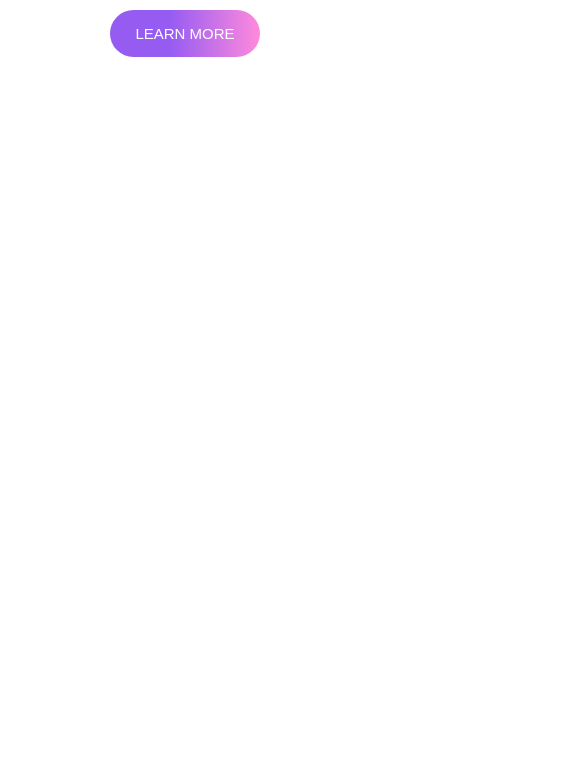
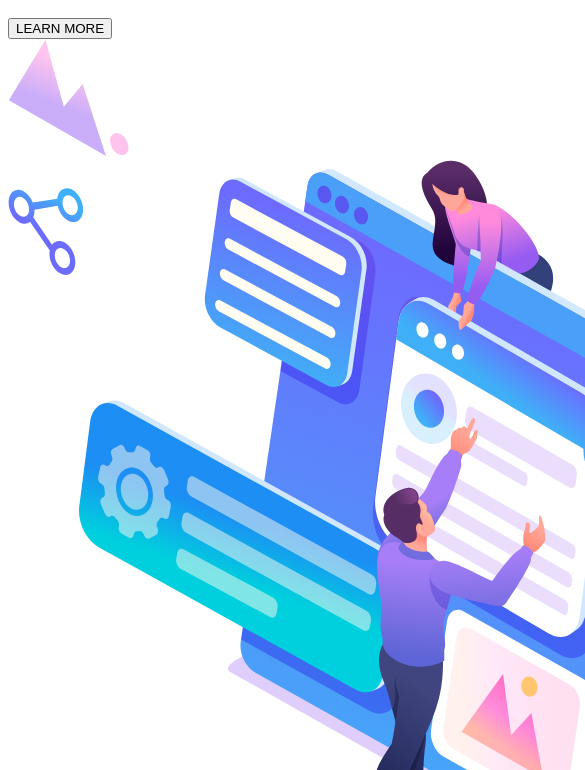
Before and after one commit to jignesh-trivedi/Web-Design-Landing-page, a website: page index.html in a window 390 px wide. Shown: the part 433-1203 px from the top of the page, 585 px wide, since content can reach past the window. Before the commit the page ends 1115 px from the top, so only its background shows below. Drawn offline with Linux system fonts and the light colour scheme.

Commit message:
Linked Mobile.css File

```diff
--- a/index.html
+++ b/index.html
@@ -4,7 +4,8 @@
     <meta charset="UTF-8" />
     <meta http-equiv="X-UA-Compatible" content="IE=edge" />
     <meta name="viewport" content="width=device-width, initial-scale=1.0" />
-    <link rel="stylesheet" href="css/index.css" />
+    <link rel="stylesheet" media="screen and (min-width: 481px)" href="css/index.css" />
+    <link rel="stylesheet" media="screen and (max-width: 480px)" href="css/mobile.css" />
     <link rel="preconnect" href="https://fonts.googleapis.com" />
     <link rel="preconnect" href="https://fonts.gstatic.com" crossorigin />
     <link
```
